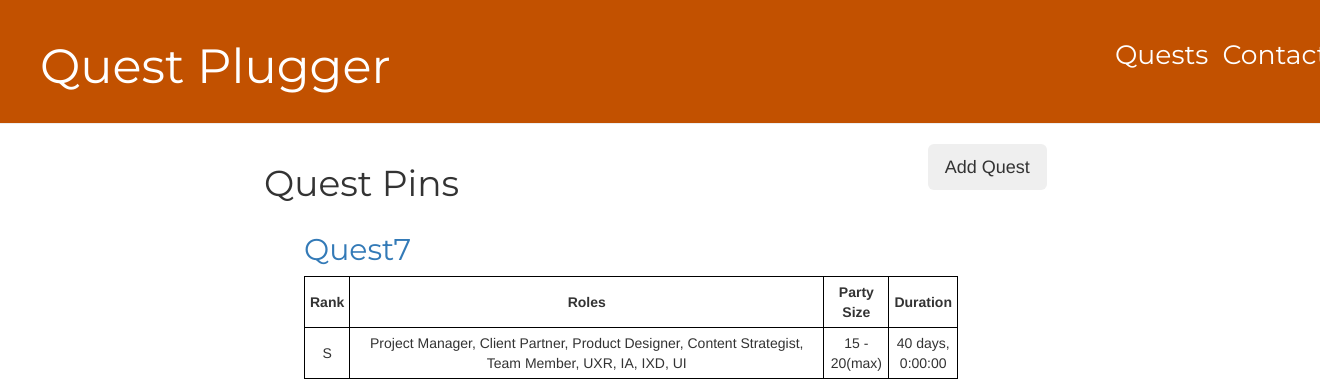
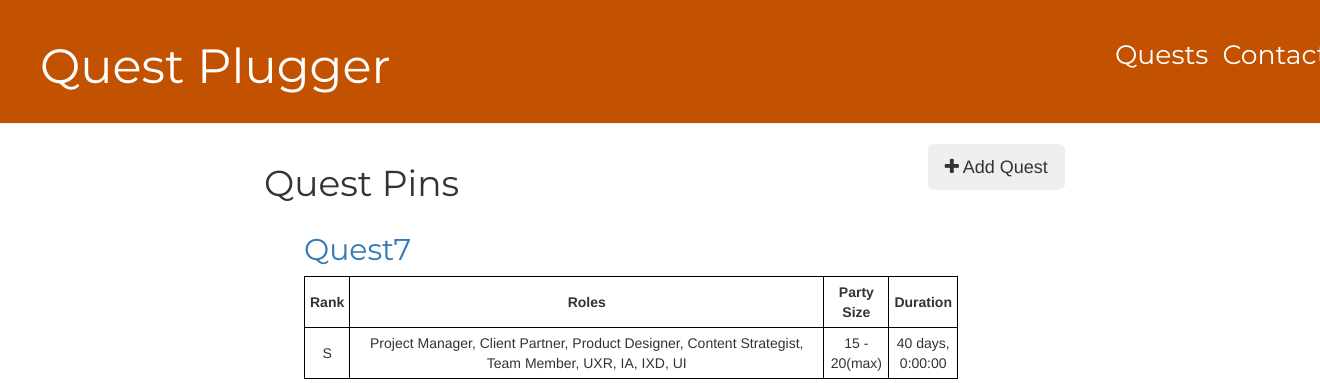
Before and after one commit to TheRamik/DjangoAppTest, a Django app: page /quests/ in a window 1320 px wide; the page is wider, and only the part inside the window is pictured. Shown: the top 383 px of that part. Run offline with Django 3.2, Linux system fonts and the light colour scheme; data comes from the database, SQL or seed files in the repository; some libraries are stand-ins or nearby versions.

Commit message:
Adding font awesome to pages

```diff
--- a/questplugger/templates/base.html
+++ b/questplugger/templates/base.html
@@ -5,6 +5,7 @@
         <title>Quest Plugger</title>
         <link rel="stylesheet" href="//maxcdn.bootstrapcdn.com/bootstrap/3.2.0/css/bootstrap.min.css">
         <link rel="stylesheet" href="//maxcdn.bootstrapcdn.com/bootstrap/3.2.0/css/bootstrap-theme.min.css">
+        <link rel="stylesheet" href="https://cdnjs.cloudflare.com/ajax/libs/font-awesome/4.7.0/css/font-awesome.min.css">
         <link href='//fonts.googleapis.com/css?family=Montserrat&subset=latin,latin-ext' rel='stylesheet' type='text/css'>
         <link rel="stylesheet" type="text/css" href="{% static '/css/base.css' %}">
     </head>
--- a/quests/templates/quests/index.html
+++ b/quests/templates/quests/index.html
@@ -7,7 +7,7 @@
             <h1>Quest Pins</h1>
         </div>
         <div class="col-md-1">
-            <button class="btn btn-lg btn-dark" onclick="window.location.href = 'form/';">Add Quest</button>
+            <button class="btn btn-lg btn-dark" onclick="window.location.href = 'form/';"><i class="fa fa-plus"></i> Add Quest</button>
         </div>
 
     </div>
```
